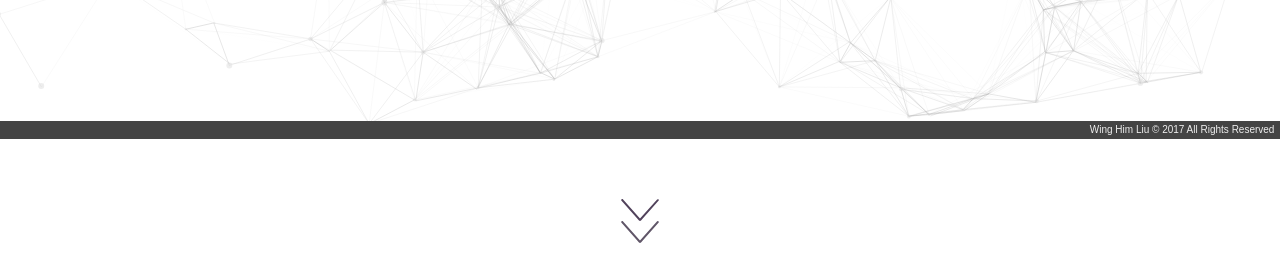
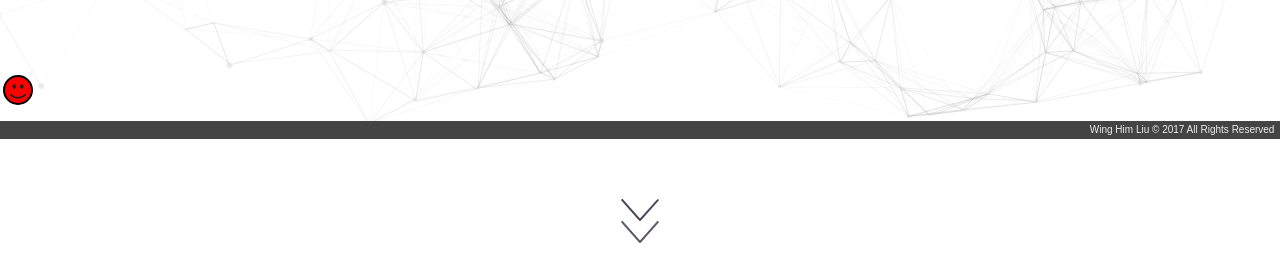
Before and after one commit to winghimjns/portfolio, a PHP site: page / in a window 1280 px wide. Shown: the part 675-940 px from the top of the page. Run offline with PHP 8.4, Linux system fonts and the light colour scheme; style sheets or scripts are compiled from the project's sources; some libraries are stand-ins or nearby versions.

Commit message:
save some changes about the change color style. not finish yet.

```diff
--- a/css/style.css
+++ b/css/style.css
@@ -1434,5 +1434,21 @@ html.mobile-browser #techniques-html {
     background-image: url(../img/contact-background-l.jpg);
   }
 }
+#hows-your-mood {
+  position: fixed;
+  left: 3px;
+  bottom: 2rem;
+}
+#hows-your-mood > div {
+  width: 3rem;
+  height: 3rem;
+  border: 2px solid #000;
+  border-radius: 1.5rem;
+  background-color: red;
+}
+#hows-your-mood > div i {
+  position: relative;
+  top: 2px;
+}
 
 /*# sourceMappingURL=style.css.map */
--- a/index.php
+++ b/index.php
@@ -111,7 +111,13 @@ function text($name) {
 
 		<!-- hows your mood -->
 		<div id="hows-your-mood">
-
+			<div>
+				<div class="middle-wrap">
+					<div class="middle text-center">
+						<i class="demo-icon icon-emo-happy"></i>
+					</div>
+				</div>
+			</div>
 		</div>
 
 		<!-- particles-js backgrougnd -->
--- /dev/null
+++ b/scss/_howsyourmood.scss
@@ -0,0 +1,26 @@
+//
+// @Created 2017-02-18
+// @Author  winghimjns
+//
+
+#hows-your-mood {
+
+	position: fixed;
+	left: 3px;
+	bottom: 2rem;
+
+
+	& > div {
+
+		width: 3rem;
+		height: 3rem;
+		border: 2px solid #000;
+		border-radius: 1.5rem;
+		background-color: red;
+
+		i {
+			position: relative;
+			top: 2px;
+		}
+	}
+}
--- a/scss/style.scss
+++ b/scss/style.scss
@@ -12,3 +12,4 @@
 @import './techniques';
 @import './interested';
 @import './contact';
+@import './howsyourmood';
```
Also changed, not shown: 1 other file.
